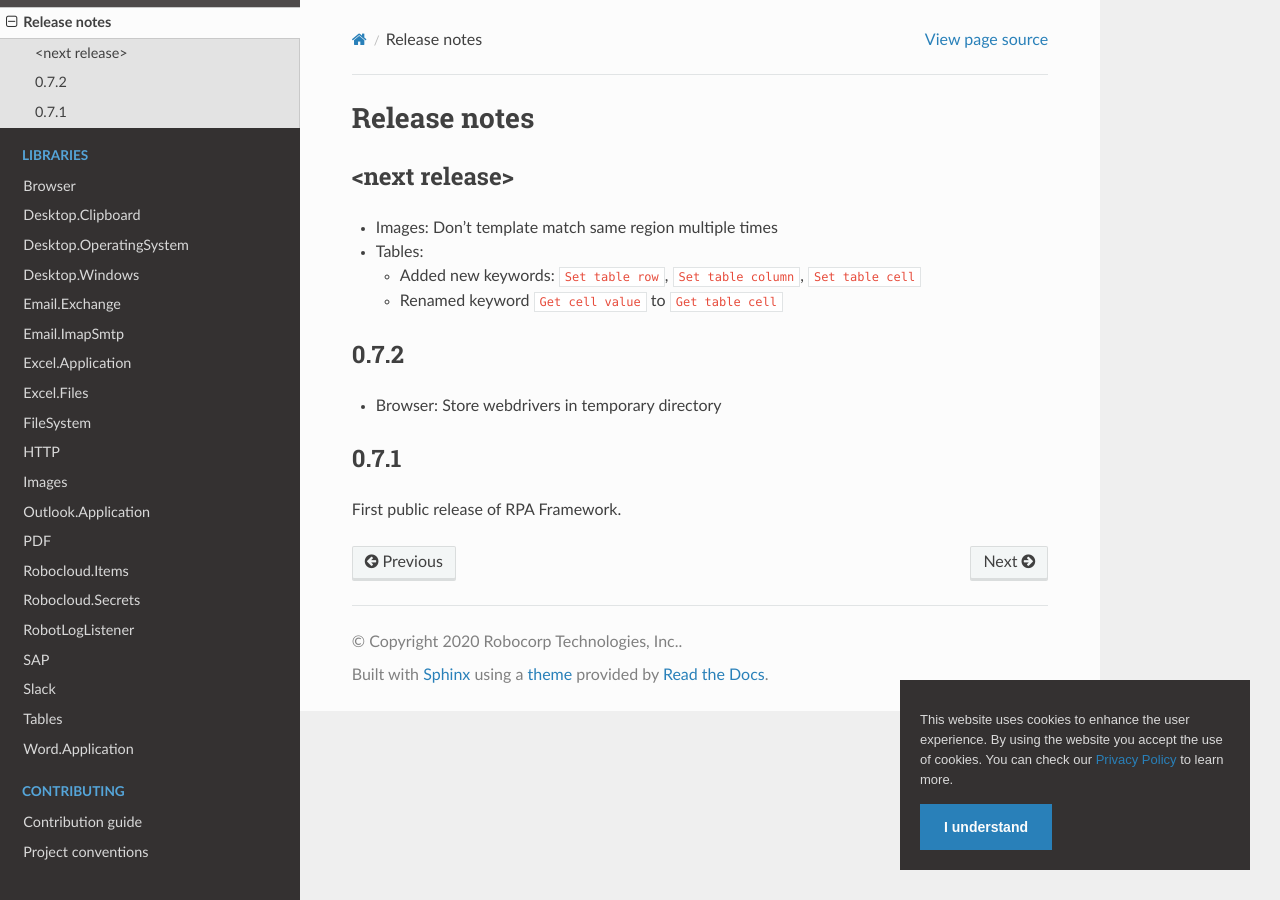
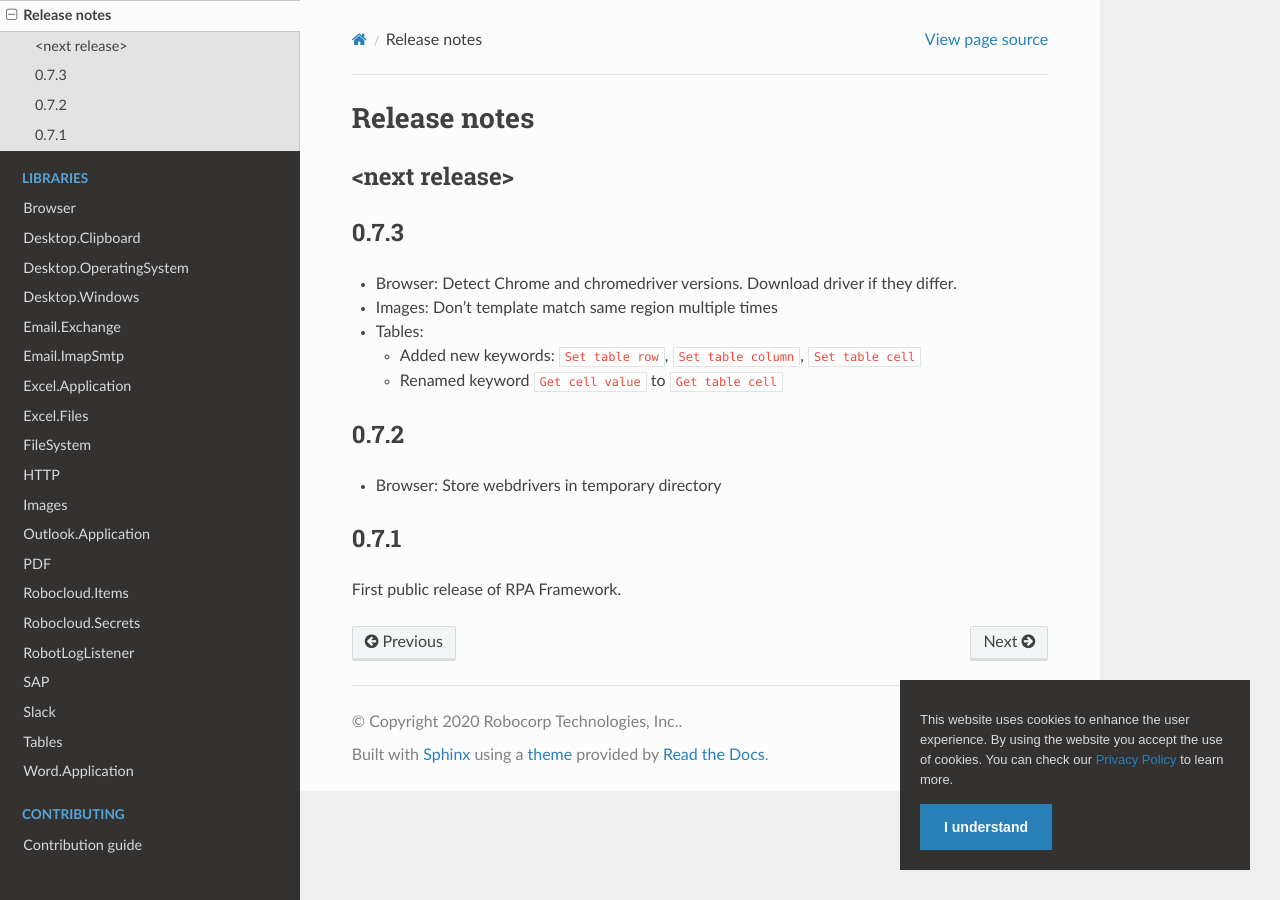
Before and after one commit to coderprovider/Framework-RPA, a Sphinx documentation site: the page built from docs/source/releasenotes.rst, in a window 1280 px wide. Built offline with Sphinx 7.4.7 and the Read the Docs theme 2.0.0, drawn with Linux system fonts in a browser that asks for light colours; pages that are not in the unit, such as notebooks, are missing from menus.

Commit message:
release: 0.7.3

```diff
--- a/docs/source/releasenotes.rst
+++ b/docs/source/releasenotes.rst
@@ -3,6 +3,10 @@ Release notes
 
 <next release>
 --------------
+
+0.7.3
+--------------
+- Browser: Detect Chrome and chromedriver versions. Download driver if they differ.
 - Images: Don't template match same region multiple times
 - Tables:
 
--- a/pyproject.toml
+++ b/pyproject.toml
@@ -1,6 +1,6 @@
 [tool.poetry]
 name = "rpa-framework"
-version = "0.7.2"
+version = "0.7.3"
 description = "A collection of tools and libraries for RPA"
 authors = [
 	"RPA Framework <rpafw@robocorp.com>",
```
